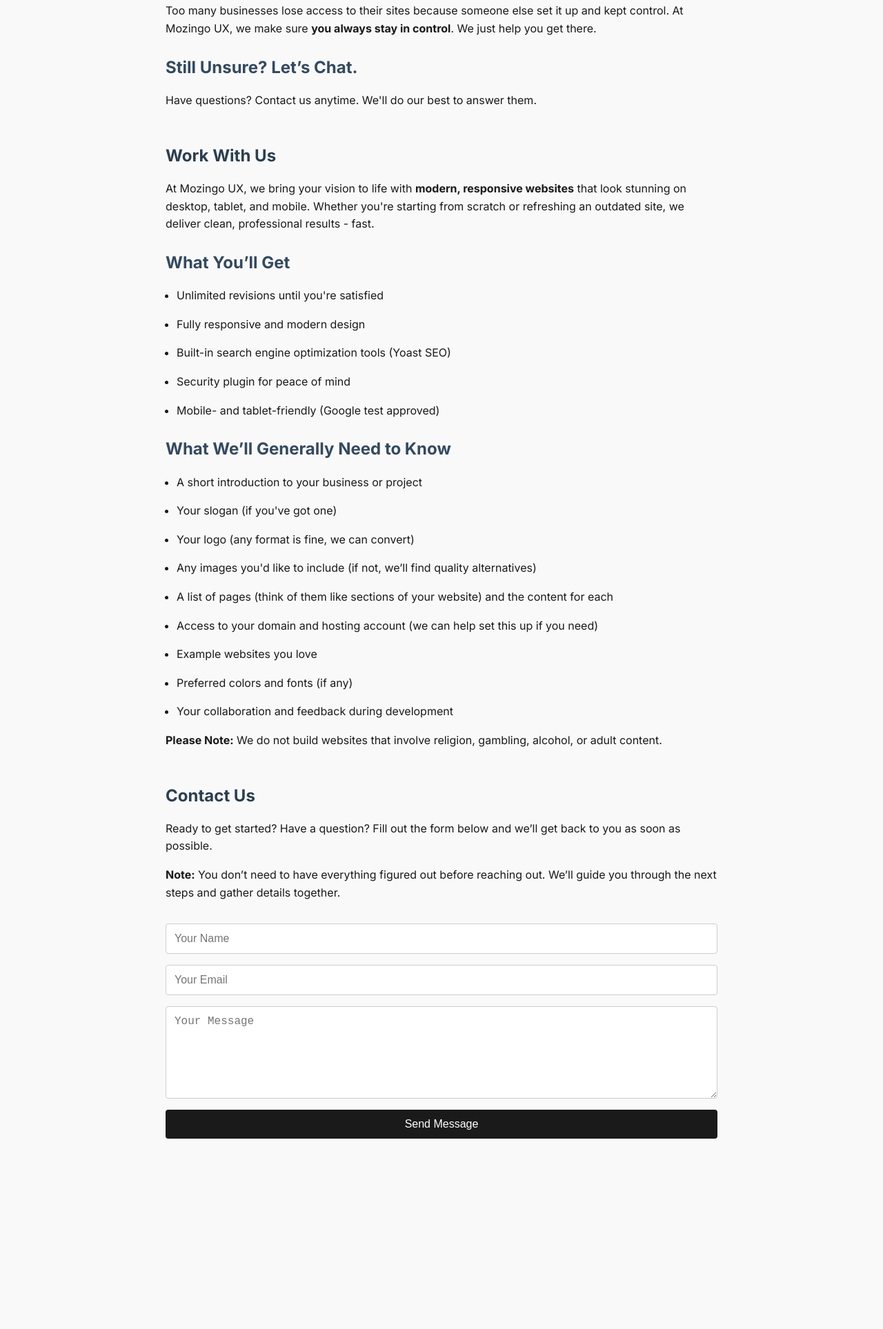
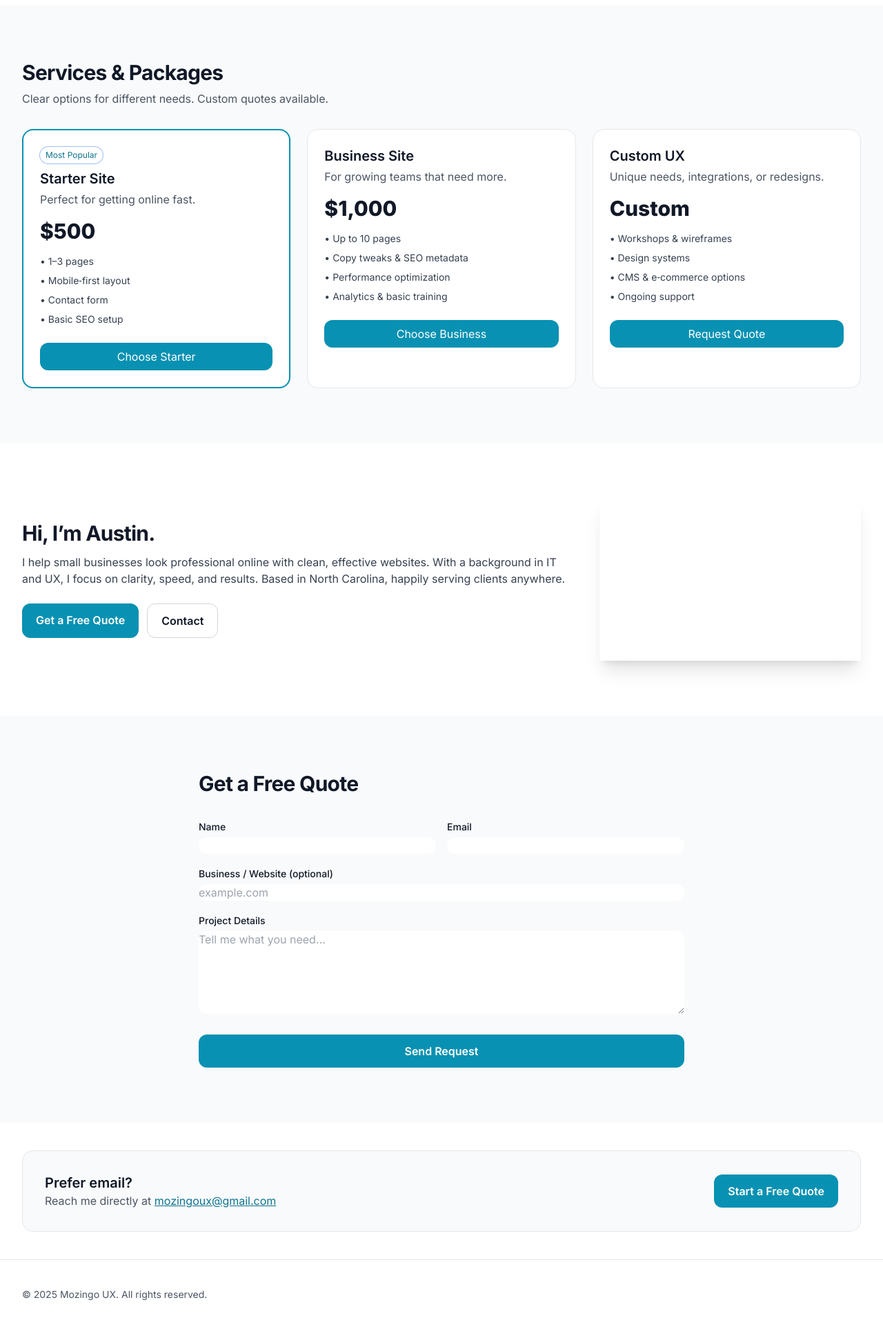
Before and after one commit to zeyz/MozingoUXWebsite, a plain HTML site: page index.html in a window 1280 px wide. Shown: the part 870-2797 px from the top of the page at 69% size. Before the commit the page ends 2569 px from the top, so only its background shows below. Drawn offline with nearby package versions, Linux system fonts and the light colour scheme.

Commit message:
New index
Updated, massively improved landing page

```diff
--- a/index.html
+++ b/index.html
@@ -1,182 +1,224 @@
-<!DOCTYPE html>
+<!doctype html>
 <html lang="en">
 <head>
-  <meta charset="UTF-8" />
-  <meta name="viewport" content="width=device-width, initial-scale=1.0" />
-  <title>Mozingo UX</title>
-  <link href="https://fonts.googleapis.com/css2?family=Inter:wght@400;600;700&display=swap" rel="stylesheet" />
-  <style>
-    html {
-      scroll-padding-top: 120px;
-    }
-    body {
-      margin: 0;
-      font-family: 'Inter', sans-serif;
-      background-color: #f9f9f9;
-      color: #1a1a1a;
-      line-height: 1.6;
-    }
-    header {
-      background-color: #ffffff;
-      padding: 1.5rem 1rem;
-      box-shadow: 0 2px 4px rgba(0, 0, 0, 0.05);
-      position: sticky;
-      top: 0;
-      z-index: 1000;
-    }
-    nav {
-      margin-top: 1rem;
-      display: flex;
-      flex-wrap: wrap;
-      gap: 1rem;
-    }
-    nav a {
-      text-decoration: none;
-      color: #1a1a1a;
-      font-weight: 600;
-    }
-    nav a:hover {
-      text-decoration: underline;
-    }
-    header h1 {
-      margin: 0;
-      font-size: 1.75rem;
-    }
-    .section {
-      max-width: 800px;
-      margin: 3rem auto;
-      padding: 0 1rem;
-    }
-    .section h2, .section h3 {
-      font-size: 1.5rem;
-      margin-bottom: 1rem;
-    }
-    .section h2 {
-      color: #2c3e50;
-    }
-    .section h3 {
-      color: #34495e;
-    }
-    .section p {
-      margin-bottom: 1rem;
-      font-size: 1rem;
-    }
-    .steps, .essentials {
-      padding-left: 1rem;
-    }
-    .steps li, .essentials li {
-      margin-bottom: 1rem;
-    }
-    form {
-      margin-top: 2rem;
-      display: flex;
-      flex-direction: column;
-    }
-    input, textarea {
-      padding: 0.75rem;
-      margin-bottom: 1rem;
-      font-size: 1rem;
-      border: 1px solid #ccc;
-      border-radius: 4px;
-    }
-    button {
-      padding: 0.75rem;
-      font-size: 1rem;
-      background-color: #1a1a1a;
-      color: #fff;
-      border: none;
-      cursor: pointer;
-      border-radius: 4px;
-    }
-    button:hover {
-      background-color: #333;
-    }
+  <meta charset="utf-8" />
+  <meta name="viewport" content="width=device-width, initial-scale=1" />
+  <title>Mozingo UX — Simple, modern websites for small businesses</title>
+  <meta name="description" content="Mozingo UX designs fast, mobile‑first websites for small businesses. Get a free quote or browse recent work." />
+  <meta name="theme-color" content="#0ea5e9" />
+  <link rel="icon" href="/favicon.ico" />
 
-    @media (max-width: 600px) {
-      header h1 {
-        font-size: 1.5rem;
-      }
-      .section h2, .section h3 {
-        font-size: 1.25rem;
-      }
-      input, textarea, button {
-        font-size: 1rem;
+  <!-- Fonts -->
+  <link rel="preconnect" href="https://fonts.googleapis.com">
+  <link rel="preconnect" href="https://fonts.gstatic.com" crossorigin>
+  <link href="https://fonts.googleapis.com/css2?family=Inter:wght@400;500;600;700;800&display=swap" rel="stylesheet">
+
+  <!-- Tailwind CDN -->
+  <script src="https://cdn.tailwindcss.com"></script>
+  <script>
+    tailwind.config = {
+      theme: {
+        extend: {
+          fontFamily: { sans: ["Inter", "ui-sans-serif", "system-ui"] },
+          colors: {
+            brand: {
+              500: '#06b6d4',
+              600: '#0891b2',
+              700: '#0e7490'
+            },
+            accent: {
+              500: '#f59e0b'
+            }
+          }
+        }
       }
     }
+  </script>
+
+  <style>
+    html { scroll-behavior: smooth; }
+    .ph::before { content: ""; display:block; padding-top: 62%; background-size: cover; background-position: center; border-radius: 0.75rem; }
   </style>
 </head>
-<body>
-  <header>
-    <h1>Mozingo UX</h1>
-    <p>Modern design. Seamless function.</p>
-    <nav>
-      <a href="#start">Start Here</a>
-      <a href="#work">Work With Us</a>
-      <a href="#contact">Contact</a>
-    </nav>
+<body class="bg-white text-gray-900 antialiased">
+  <!-- Header -->
+  <header class="sticky top-0 z-40 backdrop-blur bg-white/80 border-b border-gray-200">
+    <div class="max-w-7xl mx-auto px-4 sm:px-6 lg:px-8">
+      <div class="flex items-center justify-between h-16">
+        <a href="#home" class="flex items-center gap-2 font-extrabold text-lg">
+          <span class="inline-flex h-8 w-8 items-center justify-center rounded-xl bg-brand-500 text-white">MU</span>
+          <span>Mozingo UX</span>
+        </a>
+        <nav class="hidden md:flex items-center gap-6 text-sm font-medium">
+          <a href="#work" class="hover:text-brand-700">Work</a>
+          <a href="#services" class="hover:text-brand-700">Services</a>
+          <a href="#about" class="hover:text-brand-700">About</a>
+          <a href="#contact" class="hover:text-brand-700">Contact</a>
+        </nav>
+        <div class="flex items-center gap-2">
+          <a href="#quote" class="hidden sm:inline-flex px-4 py-2 rounded-xl bg-brand-600 text-white hover:bg-brand-700 transition">Get a Free Quote</a>
+          <a href="#work" class="inline-flex px-4 py-2 rounded-xl border border-gray-300 hover:bg-gray-50 transition">See My Work</a>
+        </div>
+      </div>
+    </div>
   </header>
 
-  <section class="section" id="start">
-    <h2>New to Websites? Start Here</h2>
-    <p>Getting your first website can feel overwhelming, but we make it easy.</p>
-    <p>Whether you're just starting a business or updating your online presence, Mozingo UX walks you through every step. You don’t need to know anything about hosting, domains, or tech stuff - that’s what we’re here for.</p>
-
-    <h3>Here’s How It Works</h3>
-    <ul class="steps">
-      <li><strong>1. We Help You Buy a Domain:</strong> Your domain is your website’s address (like yourbusiness.com). We’ll help you choose and register it, then it’s yours, fully owned.</li>
-      <li><strong>2. We Set Up Hosting:</strong> Hosting stores your website online. We help you select a trusted provider and handle the setup for you.</li>
-      <li><strong>3. You Stay in Control:</strong> Everything is registered in your name and email. You keep all ownership and access.</li>
-      <li><strong>4. We Design & Build:</strong> We start the design process once setup is complete, with your input along the way.</li>
-      <li><strong>5. We Launch & Handoff:</strong> We launch the site and give you all login credentials. You’re in full control from there.</li>
-    </ul>
-
-    <h3>Why This Matters</h3>
-    <p>Too many businesses lose access to their sites because someone else set it up and kept control. At Mozingo UX, we make sure <strong>you always stay in control</strong>. We just help you get there.</p>
-
-    <h3>Still Unsure? Let’s Chat.</h3>
-    <p>Have questions? Contact us anytime. We'll do our best to answer them.</p>
+  <!-- Hero -->
+  <section id="home" class="relative overflow-hidden">
+    <div class="absolute inset-0 -z-10 bg-gradient-to-br from-brand-50 via-white to-accent-50"></div>
+    <div class="max-w-7xl mx-auto px-4 sm:px-6 lg:px-8 py-20 lg:py-28">
+      <div class="grid lg:grid-cols-2 gap-10 items-center">
+        <div>
+          <h1 class="text-4xl sm:text-5xl font-extrabold leading-tight tracking-tight">
+            Simple, modern websites for <span class="text-brand-700">small businesses</span>.
+          </h1>
+          <p class="mt-5 text-lg text-gray-600 max-w-xl">Fast, mobile‑first builds with clean UX and SEO foundations. No fluff — just effective sites that look great and convert.</p>
+          <div class="mt-8 flex flex-wrap items-center gap-3">
+            <a href="#quote" class="inline-flex items-center justify-center px-5 py-3 rounded-xl bg-brand-600 text-white hover:bg-brand-700 font-semibold">Get a Free Quote</a>
+            <a href="#work" class="inline-flex items-center justify-center px-5 py-3 rounded-xl border border-gray-300 hover:bg-gray-50 font-semibold">See My Work</a>
+          </div>
+        </div>
+        <div class="relative">
+          <img src="Screenshot 2025-09-07 224647.png" alt="Portfolio example" class="rounded-xl shadow-xl" />
+        </div>
+      </div>
+    </div>
   </section>
 
-  <section class="section" id="work">
-    <h2>Work With Us</h2>
-    <p>At Mozingo UX, we bring your vision to life with <strong>modern, responsive websites</strong> that look stunning on desktop, tablet, and mobile. Whether you're starting from scratch or refreshing an outdated site, we deliver clean, professional results - fast.</p>
-
-    <h3>What You’ll Get</h3>
-    <ul class="steps">
-      <li>Unlimited revisions until you're satisfied</li>
-      <li>Fully responsive and modern design</li>
-      <li>Built-in search engine optimization tools (Yoast SEO)</li>
-      <li>Security plugin for peace of mind</li>
-      <li>Mobile- and tablet-friendly (Google test approved)</li>
-    </ul>
-
-    <h3>What We’ll Generally Need to Know</h3>
-    <ul class="essentials">
-      <li>A short introduction to your business or project</li>
-      <li>Your slogan (if you've got one)</li>
-      <li>Your logo (any format is fine, we can convert)</li>
-      <li>Any images you'd like to include (if not, we’ll find quality alternatives)</li>
-      <li>A list of pages (think of them like sections of your website) and the content for each</li>
-      <li>Access to your domain and hosting account (we can help set this up if you need)</li>
-      <li>Example websites you love</li>
-      <li>Preferred colors and fonts (if any)</li>
-      <li>Your collaboration and feedback during development</li>
-    </ul>
-
-    <p><strong>Please Note:</strong> We do not build websites that involve religion, gambling, alcohol, or adult content.</p>
+  <!-- Work / Portfolio -->
+  <section id="work" class="py-16 sm:py-20 bg-white">
+    <div class="max-w-7xl mx-auto px-4 sm:px-6 lg:px-8">
+      <h2 class="text-3xl font-bold tracking-tight mb-6">My Work</h2>
+      <article class="group rounded-2xl border border-gray-200 overflow-hidden hover:shadow-lg transition bg-white max-w-xl">
+        <img src="Screenshot 2025-09-07 224647.png" alt="Central Heating and Air website" class="w-full" />
+        <div class="p-5">
+          <h3 class="font-semibold">Central Heating & Air Website</h3>
+          <p class="mt-1 text-sm text-gray-600">Redesigned for clarity, responsiveness, and professional branding.</p>
+        </div>
+      </article>
+    </div>
   </section>
 
-  <section class="section" id="contact">
-    <h2>Contact Us</h2>
-    <p>Ready to get started? Have a question? Fill out the form below and we’ll get back to you as soon as possible.</p>
-    <p><strong>Note:</strong> You don’t need to have everything figured out before reaching out. We’ll guide you through the next steps and gather details together.</p>
-    <form action="https://formsubmit.co/mozingoux@gmail.com" method="POST">
-      <input type="hidden" name="_captcha" value="false">
-      <input type="text" name="name" placeholder="Your Name" required />
-      <input type="email" name="email" placeholder="Your Email" required />
-      <textarea name="message" rows="6" placeholder="Your Message" required></textarea>
-      <button type="submit">Send Message</button>
-    </form>
+  <!-- Services / Pricing -->
+  <section id="services" class="py-16 sm:py-20 bg-gray-50">
+    <div class="max-w-7xl mx-auto px-4 sm:px-6 lg:px-8">
+      <h2 class="text-3xl font-bold tracking-tight">Services & Packages</h2>
+      <p class="mt-2 text-gray-600">Clear options for different needs. Custom quotes available.</p>
+
+      <div class="mt-8 grid md:grid-cols-3 gap-6">
+        <!-- Starter Site -->
+        <div class="rounded-2xl border-2 border-brand-600 bg-white p-6 shadow-sm flex flex-col">
+          <div class="inline-flex self-start mb-2 px-2 py-1 text-xs rounded-full bg-brand-50 text-brand-700 ring-1 ring-brand-200">Most Popular</div>
+          <h3 class="text-xl font-semibold">Starter Site</h3>
+          <p class="mt-1 text-gray-600">Perfect for getting online fast.</p>
+          <p class="mt-4 text-3xl font-extrabold">$500</p>
+          <ul class="mt-4 space-y-2 text-sm text-gray-700">
+            <li>• 1–3 pages</li>
+            <li>• Mobile‑first layout</li>
+            <li>• Contact form</li>
+            <li>• Basic SEO setup</li>
+          </ul>
+          <a href="#quote" class="mt-6 inline-flex justify-center px-4 py-2 rounded-xl bg-brand-600 text-white hover:bg-brand-700">Choose Starter</a>
+        </div>
+
+        <!-- Business Site -->
+        <div class="rounded-2xl border border-gray-200 bg-white p-6 flex flex-col">
+          <h3 class="text-xl font-semibold">Business Site</h3>
+          <p class="mt-1 text-gray-600">For growing teams that need more.</p>
+          <p class="mt-4 text-3xl font-extrabold">$1,000</p>
+          <ul class="mt-4 space-y-2 text-sm text-gray-700">
+            <li>• Up to 10 pages</li>
+            <li>• Copy tweaks & SEO metadata</li>
+            <li>• Performance optimization</li>
+            <li>• Analytics & basic training</li>
+          </ul>
+          <a href="#quote" class="mt-6 inline-flex justify-center px-4 py-2 rounded-xl bg-brand-600 text-white hover:bg-brand-700">Choose Business</a>
+        </div>
+
+        <!-- Custom UX -->
+        <div class="rounded-2xl border border-gray-200 bg-white p-6 flex flex-col">
+          <h3 class="text-xl font-semibold">Custom UX</h3>
+          <p class="mt-1 text-gray-600">Unique needs, integrations, or redesigns.</p>
+          <p class="mt-4 text-3xl font-extrabold">Custom</p>
+          <ul class="mt-4 space-y-2 text-sm text-gray-700">
+            <li>• Workshops & wireframes</li>
+            <li>• Design systems</li>
+            <li>• CMS & e‑commerce options</li>
+            <li>• Ongoing support</li>
+          </ul>
+          <a href="#quote" class="mt-6 inline-flex justify-center px-4 py-2 rounded-xl bg-brand-600 text-white hover:bg-brand-700">Request Quote</a>
+        </div>
+      </div>
+    </div>
   </section>
+
+  <!-- About -->
+  <section id="about" class="py-16 sm:py-20 bg-white">
+    <div class="max-w-7xl mx-auto px-4 sm:px-6 lg:px-8 grid lg:grid-cols-3 gap-10 items-center">
+      <div class="lg:col-span-2">
+        <h2 class="text-3xl font-bold tracking-tight">Hi, I’m Austin.</h2>
+        <p class="mt-3 text-gray-700">I help small businesses look professional online with clean, effective websites. With a background in IT and UX, I focus on clarity, speed, and results. Based in North Carolina, happily serving clients anywhere.</p>
+        <div class="mt-6 flex gap-3">
+          <a href="#quote" class="inline-flex px-5 py-3 rounded-xl bg-brand-600 text-white hover:bg-brand-700 font-semibold">Get a Free Quote</a>
+          <a href="#contact" class="inline-flex px-5 py-3 rounded-xl border border-gray-300 hover:bg-gray-50 font-semibold">Contact</a>
+        </div>
+      </div>
+      <div class="ph shadow-xl"></div>
+    </div>
+  </section>
+
+  <!-- Quote / Contact Form -->
+  <section id="quote" class="py-16 sm:py-20 bg-gray-50">
+    <div class="max-w-3xl mx-auto px-4 sm:px-6 lg:px-8">
+      <h2 class="text-3xl font-bold tracking-tight">Get a Free Quote</h2>
+      <form action="https://formsubmit.co/mozingoux@gmail.com" method="POST" class="mt-8 grid grid-cols-1 gap-4">
+        <div class="grid sm:grid-cols-2 gap-4">
+          <label class="block">
+            <span class="text-sm font-medium">Name</span>
+            <input name="name" required class="mt-1 w-full rounded-xl border-gray-300 focus:border-brand-600 focus:ring-brand-600" />
+          </label>
+          <label class="block">
+            <span class="text-sm font-medium">Email</span>
+            <input type="email" name="email" required class="mt-1 w-full rounded-xl border-gray-300 focus:border-brand-600 focus:ring-brand-600" />
+          </label>
+        </div>
+        <label class="block">
+          <span class="text-sm font-medium">Business / Website (optional)</span>
+          <input name="website" placeholder="example.com" class="mt-1 w-full rounded-xl border-gray-300 focus:border-brand-600 focus:ring-brand-600" />
+        </label>
+        <label class="block">
+          <span class="text-sm font-medium">Project Details</span>
+          <textarea name="message" rows="5" required class="mt-1 w-full rounded-xl border-gray-300 focus:border-brand-600 focus:ring-brand-600" placeholder="Tell me what you need…"></textarea>
+        </label>
+        <button type="submit" class="mt-2 inline-flex justify-center px-5 py-3 rounded-xl bg-brand-600 text-white hover:bg-brand-700 font-semibold">Send Request</button>
+      </form>
+    </div>
+  </section>
+
+  <!-- Contact block -->
+  <section id="contact" class="py-10 bg-white">
+    <div class="max-w-7xl mx-auto px-4 sm:px-6 lg:px-8">
+      <div class="rounded-2xl bg-gray-50 border border-gray-200 p-6 sm:p-8 flex flex-col sm:flex-row items-start sm:items-center justify-between gap-6">
+        <div>
+          <h3 class="text-xl font-semibold">Prefer email?</h3>
+          <p class="text-gray-600">Reach me directly at <a class="text-brand-700 underline" href="mailto:mozingoux@gmail.com">mozingoux@gmail.com</a></p>
+        </div>
+        <a href="#quote" class="inline-flex px-5 py-3 rounded-xl bg-brand-600 text-white hover:bg-brand-700 font-semibold">Start a Free Quote</a>
+      </div>
+    </div>
+  </section>
+
+  <!-- Footer -->
+  <footer class="py-10 border-t border-gray-200 bg-white">
+    <div class="max-w-7xl mx-auto px-4 sm:px-6 lg:px-8">
+      <div class="flex flex-col sm:flex-row items-center justify-between gap-4">
+        <p class="text-sm text-gray-600">© <span id="year"></span> Mozingo UX. All rights reserved.</p>
+      </div>
+    </div>
+  </footer>
+
+  <script>
+    document.getElementById('year').textContent = new Date().getFullYear();
+  </script>
 </body>
 </html>
```
